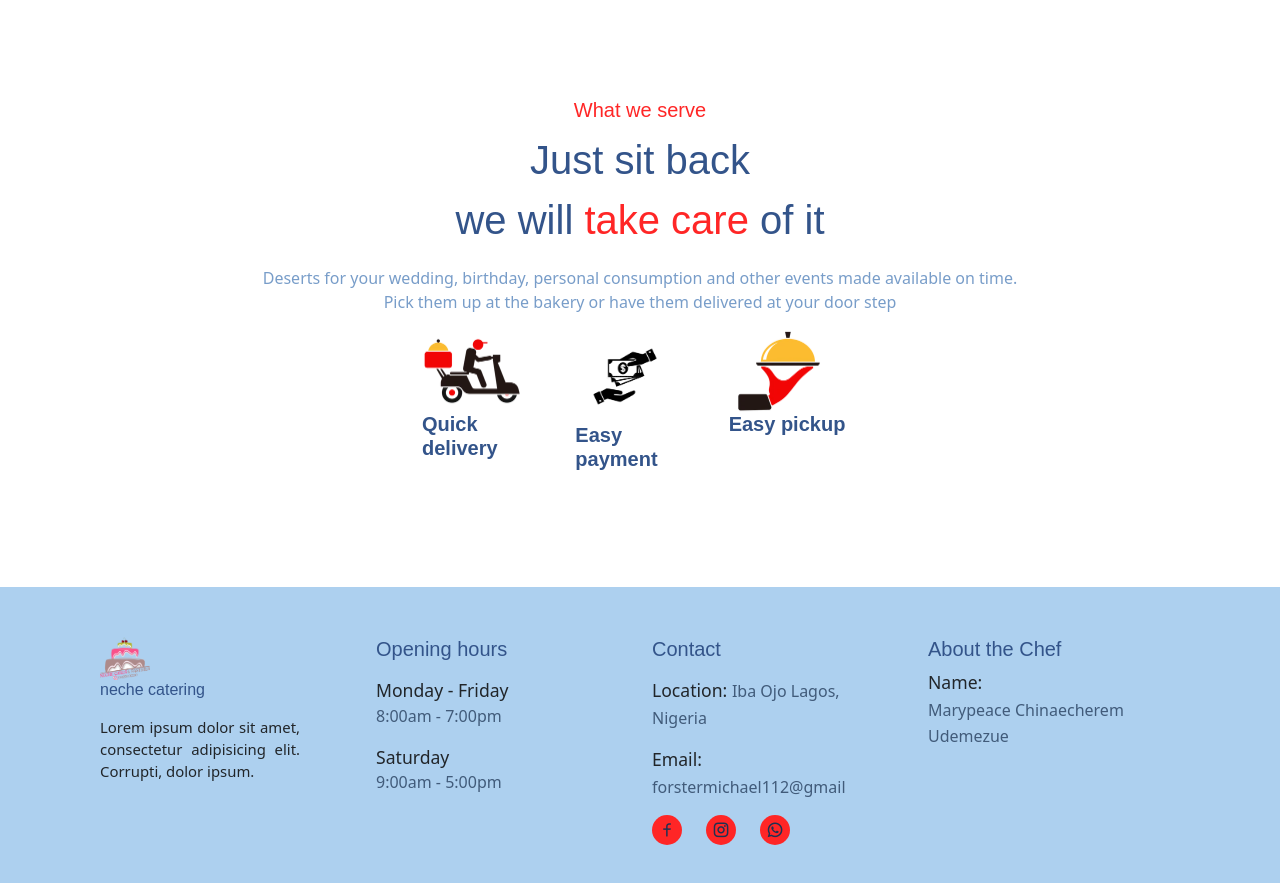
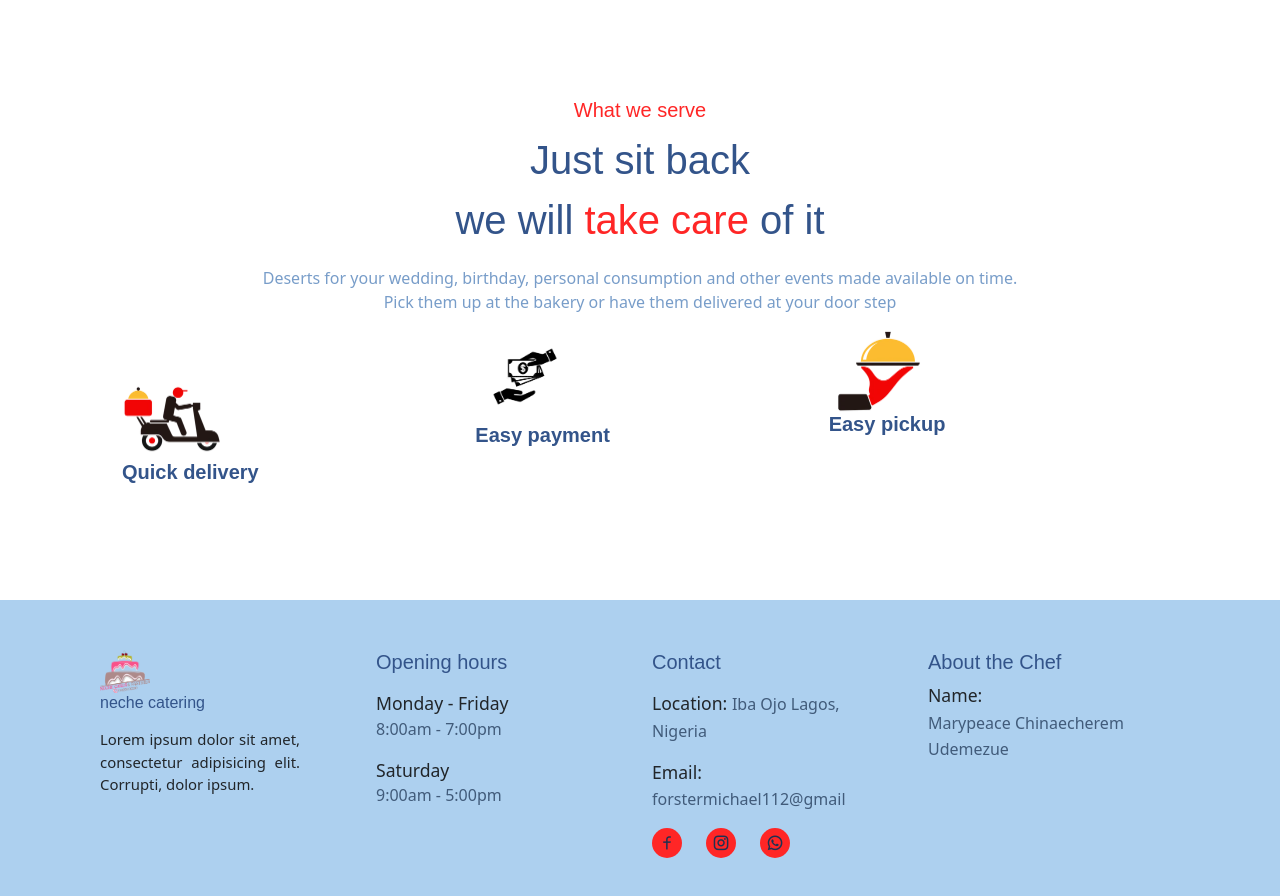
Before and after one commit to Forster112/neche-catering, a React (Vite) app: page /home in a window 1280 px wide. Shown: the part 816-1712 px from the top of the page. Built offline with nearby package versions, Linux system fonts and the light colour scheme; a web font is replaced by a local one.

Commit message:
fix container

```diff
--- a/src/components/HomeComp/WWS.jsx
+++ b/src/components/HomeComp/WWS.jsx
@@ -1,5 +1,5 @@
 import React from "react";
-import { Row, Col } from "reactstrap";
+import { Row, Col, Container } from "reactstrap";
 
 import service01 from "../../assets/images/service-01.png";
 import service02 from "../../assets/images/service-02.png";
@@ -9,24 +9,27 @@ import "../../styles/wws.css";
 const WWS = () => {
   return (
     <>
-      <div className="wws__intro">
-        <h5 className="text-center">
-          What we serve
-        </h5>
-        <p className="wws__intro-para text-center">
+      <Container>
+        <Row>
+          <Col lg="12">
+            <div className="wws__intro text-center">
+              <h5>What we serve</h5>
+              <p className="wws__intro-para">
                 Just sit back <br /> we will{" "}
                 <span>take care</span> of it
               </p>
-        <p className="wws__desc text-center">
-          Deserts for your wedding, birthday,
-          personal consumption and other events
-          made available on time. <br /> Pick them
-          up at the bakery or have them delivered
-          at your door step
+              <p className="wws__desc">
+                Deserts for your wedding,
+                birthday, personal consumption and
+                other events made available on
+                time. <br /> Pick them up at the
+                bakery or have them delivered at
+                your door step
               </p>
             </div>
-      <Row>
-        <Col lg="4" md="6" sm="6">
+          </Col>
+
+          <Col lg="4" md="6" sm="6" className="mt-5">
             <div className="wws__content d-flex">
               <img
                 src={service01}
@@ -40,7 +43,10 @@ const WWS = () => {
           </Col>
           <Col lg="4" md="6" sm="6">
             <div className="wws__content d-flex">
-            <img src={service02} alt="payment" />
+              <img
+                src={service02}
+                alt="payment"
+              />
               <h5 className="fw-bold mb-3">
                 Easy payment
               </h5>
@@ -55,6 +61,7 @@ const WWS = () => {
             </div>
           </Col>
         </Row>
+      </Container>
     </>
   );
 };
```
Lines whose indentation alone changed are shown as unchanged.
